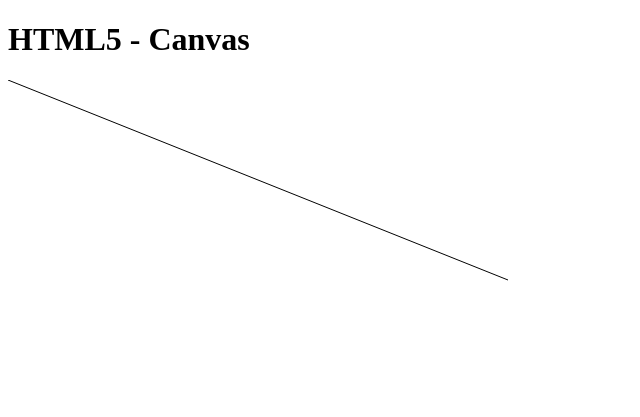
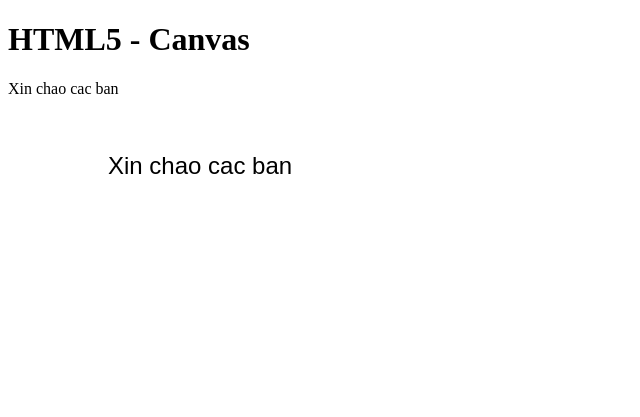
Before and after one commit to vanhoa690/hoadv_html5_css3_3023, a plain HTML site: page bai2.html in a window 1280 px wide. Shown: the whole page, without its empty margins (0-640 px from the left). Drawn offline with Linux system fonts and the light colour scheme.

Commit message:
canvas text

```diff
--- a/bai2.html
+++ b/bai2.html
@@ -7,6 +7,7 @@
   </head>
   <body>
     <h1>HTML5 - Canvas</h1>
+    <p>Xin chao cac ban</p>
     <canvas id="myCanvas" width="500" height="300">
       <p>Trinh duyet cua ban khong ho tro HTML5 Canvas</p>
     </canvas>
@@ -14,10 +15,8 @@
     <script>
       const canvas = document.getElementById("myCanvas");
       const context = canvas.getContext("2d");
-
-      context.moveTo(0, 0);
-      context.lineTo(500, 200);
-      context.stroke();
+      context.font = "24px Arial";
+      context.fillText("Xin chao cac ban", 100, 60);
     </script>
   </body>
 </html>
```
Also changed, not shown: 1 other file.
